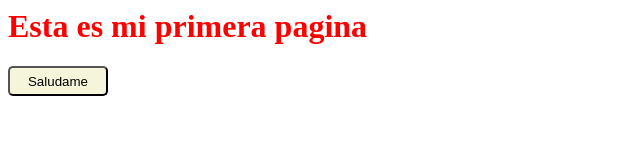
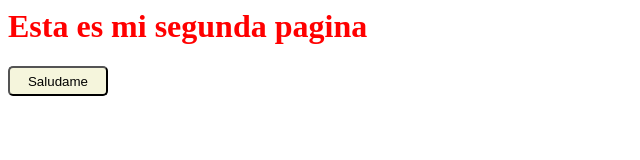
Before and after one commit to flpmcruz/susana-project, a plain HTML site: page index.html in a window 1280 px wide. Shown: the full height of the page, 0-640 px from the left. Drawn offline with Linux system fonts and the light colour scheme.

Commit message:
actualizacion a segunda pagina

```diff
--- a/index.html
+++ b/index.html
@@ -4,7 +4,7 @@
 </head>
 
 <body>
-  <h1 class="primertitulo">Esta es mi primera pagina</h1>
+  <h1 class="primertitulo">Esta es mi segunda pagina</h1>
 
   <button class="miboton" id="btn">Saludame</button>
 
```
